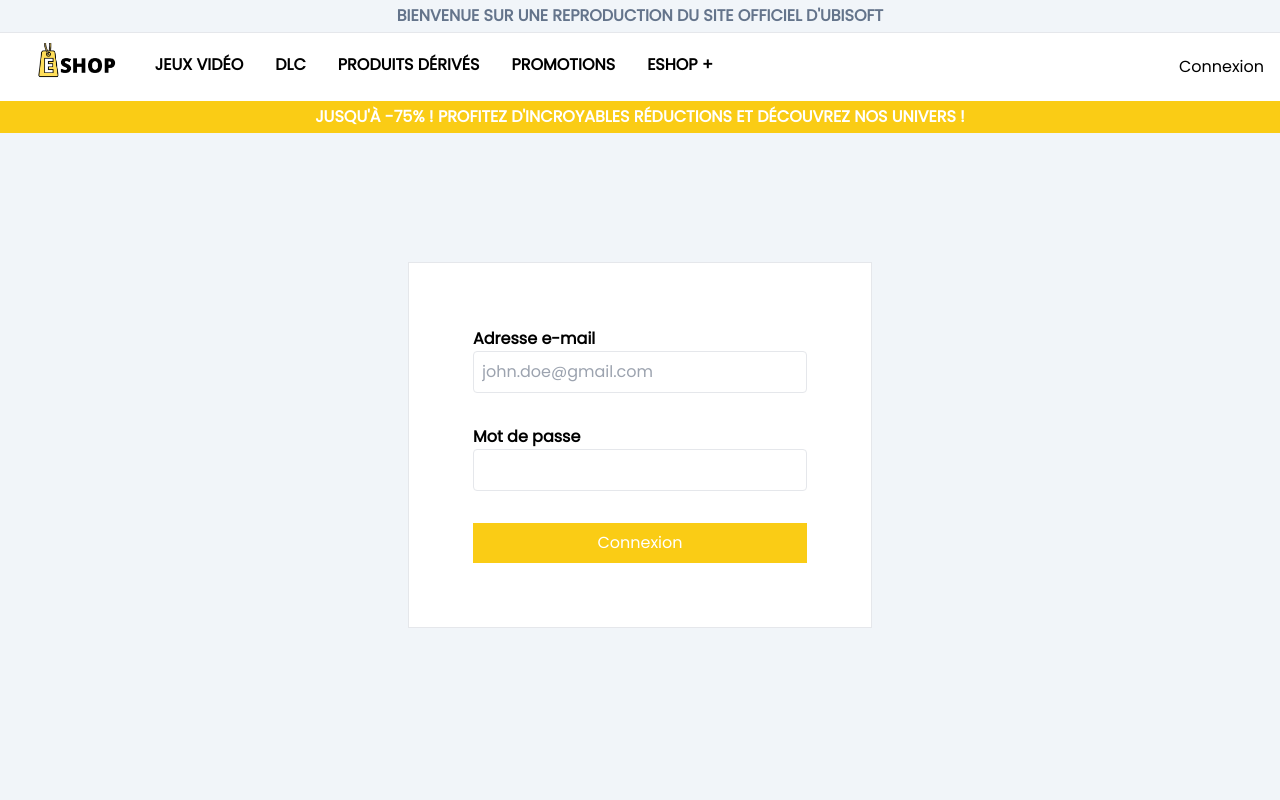
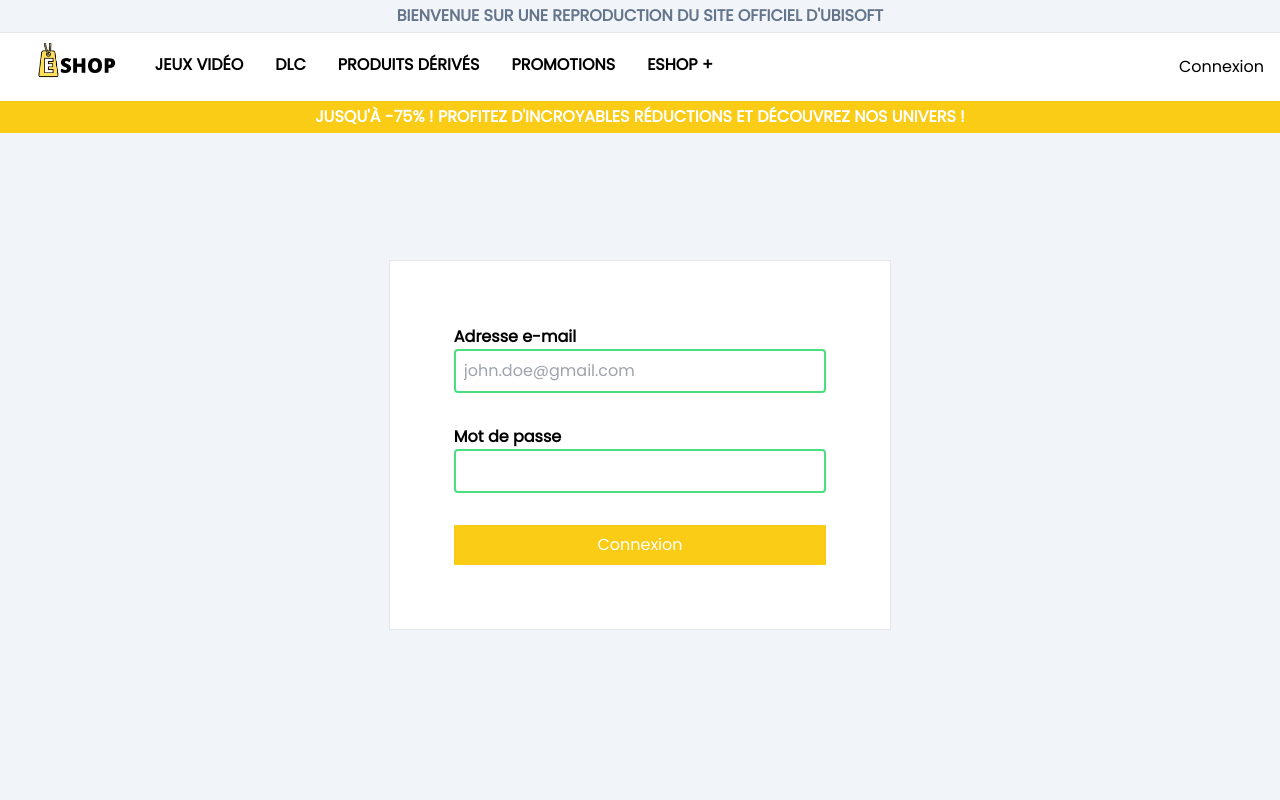
Before and after one commit to axelvrgn/eshopv3, a React (Create React App) app: page /login in a window 1280 px wide. Shown: the top 800 px of the page. Built offline with nearby package versions, Linux system fonts and the light colour scheme; no server answers.

Commit message:
ajout login page with supabase and validator css to input

```diff
--- a/package.json
+++ b/package.json
@@ -6,6 +6,7 @@
     "@fontsource/poppins": "^4.5.10",
     "@mdi/js": "^7.1.96",
     "@mdi/react": "^1.6.1",
+    "@supabase/supabase-js": "^2.7.1",
     "@testing-library/jest-dom": "^5.16.5",
     "@testing-library/react": "^13.4.0",
     "@testing-library/user-event": "^13.5.0",
--- a/src/App.js
+++ b/src/App.js
@@ -4,6 +4,7 @@
 import VideoGames from "./pages/VideoGames";
 import Details from "./pages/Details";
 import Login from "./pages/Login";
+import Register from "./pages/Register";
 
 function App() {
   return (
@@ -14,6 +15,7 @@
           <Route path="/games" exact element={<VideoGames />} />
           <Route path="/games/:gameId" element={<Details />} />
           <Route path="/login" element={<Login />} />
+          <Route path="/register" element={<Register />} />
           <Route path="*" element={<Home />} />
         </Routes>
       </BrowserRouter>
--- a/src/components/FormControl.js
+++ b/src/components/FormControl.js
@@ -1,14 +1,23 @@
 import React from "react";
 
-const FormControl = ({ type, value, placeholder, onChange }) => {
+const FormControl = ({
+  type,
+  value,
+  placeholder,
+  onChange,
+  minLength,
+  maxLength,
+}) => {
   return (
     <div>
       <input
-        className="p-2 rounded border focus:outline-none focus:border-yellow-400"
+        className="p-2 rounded border focus:outline-none focus:border-yellow-0 border-2 w-full valid:border-green-400 invalid:border-red-600"
         type={type}
         value={value}
         placeholder={placeholder}
         onChange={onChange}
+        minlength={minLength}
+        maxlength={maxLength}
       />
     </div>
   );
--- a/src/components/FormField.js
+++ b/src/components/FormField.js
@@ -3,7 +3,7 @@
 const FormField = ({ label, children, required }) => {
   return (
     <div className="flex flex-col">
-      <div className=" flex font-semibold ">
+      <div className=" flex font-semibold w-full">
         <div>{label}</div>
         {required ? <div className="text-red-500">*</div> : <div></div>}
       </div>
--- a/src/pages/Login.js
+++ b/src/pages/Login.js
@@ -1,24 +1,66 @@
-import React from "react";
-
+import { useState } from "react";
+import { supabase } from "../supabaseClient";
 import Container from "../components/Container";
 import Layout from "../Layout/Layout";
 import FormField from "../components/FormField";
 import FormControl from "../components/FormControl";
 
 const Login = () => {
+  const [loading, setLoading] = useState(false);
+  const [email, setEmail] = useState("");
+  const [password, setPassword] = useState("");
+
+  const handleLogin = async (e) => {
+    e.preventDefault();
+
+    console.log(email, password);
+
+    try {
+      setLoading(true);
+      const { error } = await supabase.auth.signInWithPassword(
+        { email },
+        { password }
+      );
+      if (error) throw error;
+      alert("Check your email for the login link!");
+    } catch (error) {
+      alert(error.error_description || error.message);
+    } finally {
+      setLoading(false);
+    }
+  };
+
   return (
     <div>
       <Layout>
         <Container>
           <div className="flex justify-center h-[70vh] items-center">
-            <form className="bg-white border p-16 flex flex-col space-y-8">
-              <FormField label="Adresse e-mail">
-                <FormControl type="mail" placeholder="john.doe@gmail.com" />
+            <form
+              onSubmit={handleLogin}
+              className="bg-white border p-16 flex flex-col space-y-8 w-[50ch]"
+            >
+              <FormField htmlFor="email" label="Adresse e-mail">
+                <FormControl
+                  type="email"
+                  placeholder="john.doe@gmail.com"
+                  value={email}
+                  onChange={(e) => setEmail(e.target.value)}
+                />
               </FormField>
-              <FormField label="Mot de passe">
-                <FormControl type="password" />
+              <FormField htmlFor="password" label="Mot de passe">
+                <FormControl
+                  type="password"
+                  value={password}
+                  onChange={(e) => setPassword(e.target.value)}
+                  minLength="8"
+                />
               </FormField>
-              <button className="bg-yellow-400 text-white p-2" type="submit">
+
+              <button
+                className="bg-yellow-400 text-white p-2"
+                aria-live="polite"
+                type="submit"
+              >
                 Connexion
               </button>
             </form>
--- /dev/null
+++ b/src/pages/Register.js
@@ -0,0 +1,40 @@
+import React, { useState } from "react";
+import { supabase } from "../supabaseClient";
+
+const Register = () => {
+  const [email, setEmail] = useState("");
+  const [password, setPassword] = useState("");
+  const [error, setError] = useState(null);
+
+  const handleSignup = async (e) => {
+    e.preventDefault();
+    try {
+      await supabase.auth.signInWithPassword(email, password);
+      console.log("auth ok");
+    } catch (error) {
+      setError(error.message);
+    }
+  };
+
+  return (
+    <form onSubmit={handleSignup}>
+      <h1>Sign up</h1>
+      {error && <p style={{ color: "red" }}>{error}</p>}
+      <input
+        type="email"
+        placeholder="Email"
+        value={email}
+        onChange={(e) => setEmail(e.target.value)}
+      />
+      <input
+        type="password"
+        placeholder="Password"
+        value={password}
+        onChange={(e) => setPassword(e.target.value)}
+      />
+      <button type="submit">S'inscrire</button>
+    </form>
+  );
+};
+
+export default Register;
--- /dev/null
+++ b/src/supabaseClient.js
@@ -0,0 +1,6 @@
+import { createClient } from "@supabase/supabase-js";
+
+const supabaseUrl = process.env.REACT_APP_SUPABASE_URL;
+const supabaseAnonKey = process.env.REACT_APP_SUPABASE_ANON_KEY;
+
+export const supabase = createClient(supabaseUrl, supabaseAnonKey);
```
Also changed, not shown: 1 other file (tests, documents, lock files or other folders).
